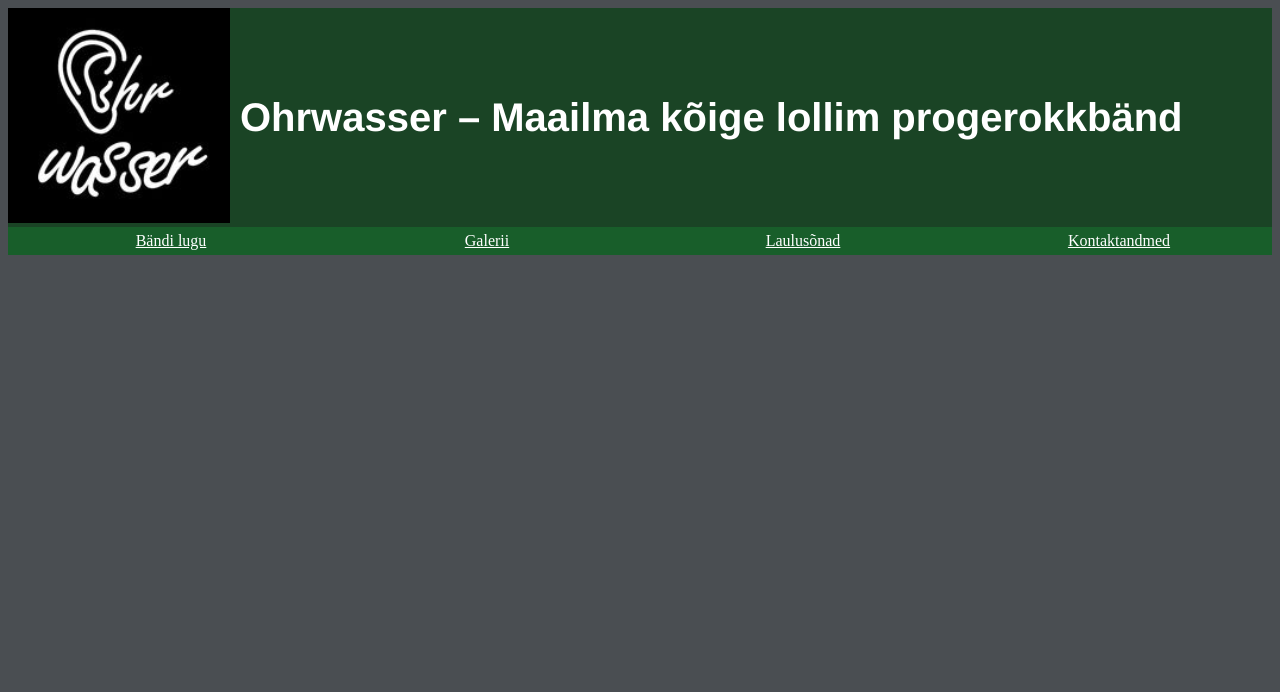
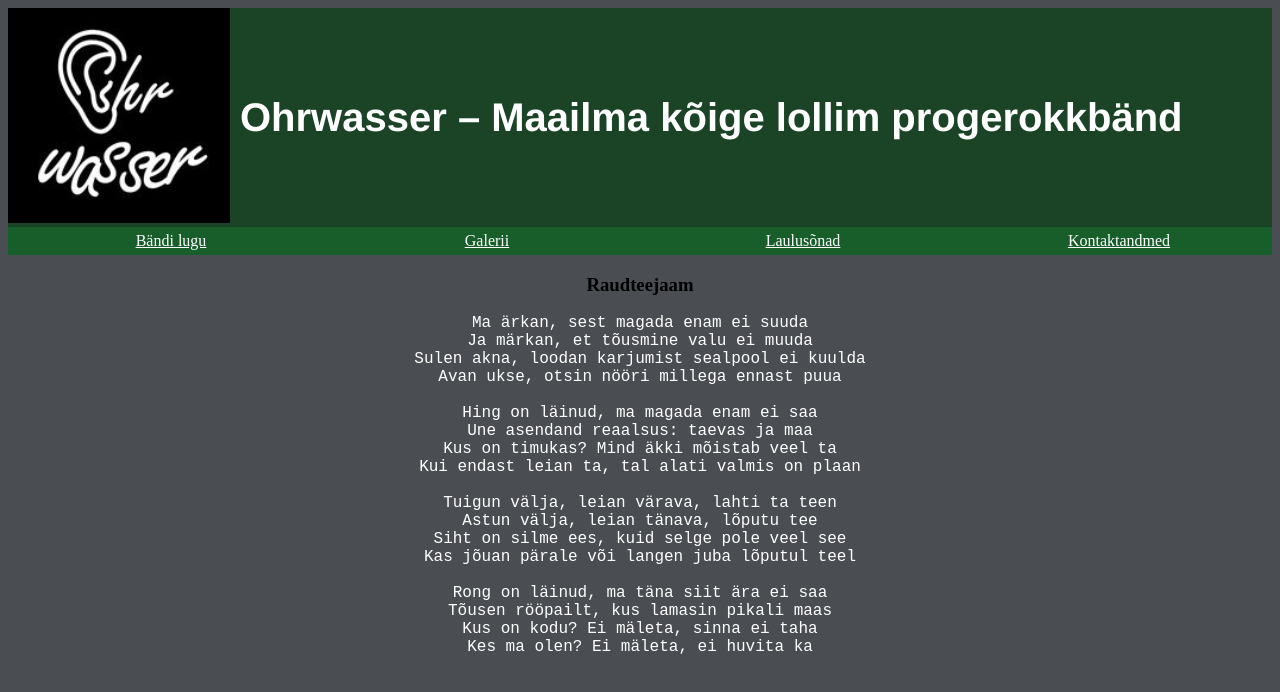
Before and after one commit to PeeterPulber/veebileht, a plain HTML site: page sonad.html in a window 1280 px wide. Drawn offline with Linux system fonts and the light colour scheme.

Commit message:
laulusõnad

```diff
--- /dev/null
+++ b/sonad.css
@@ -0,0 +1,7 @@
+body {
+    text-align: center;
+}
+
+p {
+    text-align: center;
+}
--- a/sonad.html
+++ b/sonad.html
@@ -4,6 +4,7 @@
         <title>Laulusõnad</title>
         <meta charset="UTF-8">
         <link rel="stylesheet" type="text/css" href="style.css">
+        <link rel="stylesheet" type="text/css" href="sonad.css">
     </head>
     <body>
         <header>
@@ -27,5 +28,8 @@
                 </ul>
             </nav>
         </div>
+        <h3>Raudteejaam</h3>
+        <p>Ma ärkan, sest magada enam ei suuda<br>Ja märkan, et tõusmine valu ei muuda<br>Sulen akna, loodan karjumist sealpool ei kuulda<br>Avan ukse, otsin nööri millega ennast puua<br> <br>Hing on läinud, ma magada enam ei saa<br>Une asendand reaalsus: taevas ja maa<br>Kus on timukas? Mind äkki mõistab veel ta<br>Kui endast leian ta, tal alati valmis on plaan<br> <br>Tuigun välja, leian värava, lahti ta teen<br>Astun välja, leian tänava, lõputu tee<br>Siht on silme ees, kuid selge pole veel see<br>Kas jõuan pärale või langen juba lõputul teel<br> <br>Rong on läinud, ma täna siit ära ei saa<br>Tõusen rööpailt, kus lamasin pikali maas<br>Kus on kodu? Ei mäleta, sinna ei taha<br>Kes ma olen? Ei mäleta, ei huvita ka<br>
+        </p>
     </body>
 </html>
```
